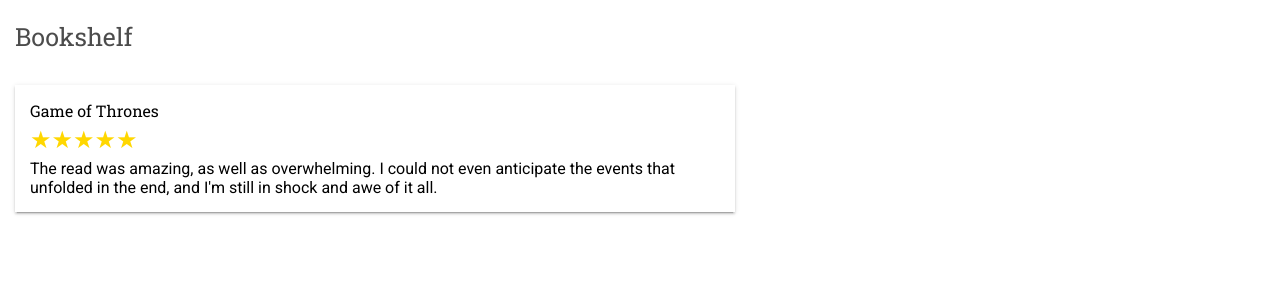
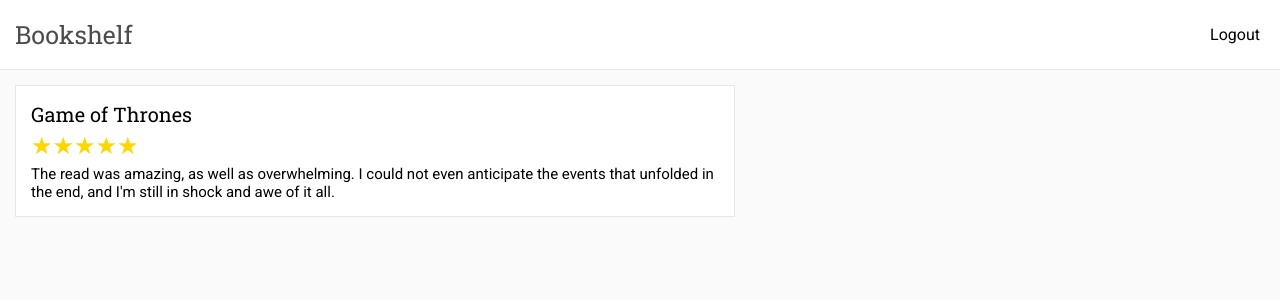
Before and after one commit to arjunu/bookshelf, a React app: page / in a window 1280 px wide. Shown: the top 300 px of the page. Built offline with nearby package versions, Linux system fonts and the light colour scheme.

Commit message:
Update card css

```diff
--- a/src/components/Login/Login.css
+++ b/src/components/Login/Login.css
@@ -9,6 +9,7 @@
 }
 
 .title {
+    font-family: 'Roboto Slab', serif;
     text-align: center;
     display: block;
     margin: 0 0 15px;
@@ -18,16 +19,15 @@
 .formWrapper {
     width: 360px;
     padding: 50px;
-    box-shadow: 0 2px 2px 0 rgba(0, 0, 0, .14), 0 3px 1px -2px rgba(0, 0, 0, .2), 0 1px 5px 0 rgba(0, 0, 0, .12);
-    background: rgba(255, 255, 255, 0.93);
-    border-radius: 5px;
+    border: 1px solid #e6e6e6;
+    background: rgb(255, 255, 255);
 }
 
 .input {
     outline: 0;
     width: 100%;
     margin: 0 0 15px;
-    padding: 15px;
+    padding: 10px;
     box-sizing: border-box;
     font-size: 14px;
 }
--- a/src/components/Reviews/Reviews.css
+++ b/src/components/Reviews/Reviews.css
@@ -1,10 +1,16 @@
+.wrapper {
+    width: 100%;
+    height: 100%;
+}
+
 .header {
     height: 70px;
-    /*box-shadow: 0 2px 2px 0 rgba(0, 0, 0, .14), 0 3px 1px -2px rgba(0, 0, 0, .2), 0 1px 5px 0 rgba(0, 0, 0, .12);*/
+    border-bottom: 1px solid rgba(0, 0, 0, .0975);
+    display: flex;
+    align-items: center;
 }
 
 .title {
-    display: inline-block;
     float: left;
     margin: 20px 15px;
     font-size: 25px;
@@ -16,13 +22,24 @@
     color: #4c4c4c;
 }
 
+.logout {
+    position: absolute;
+    right: 20px;
+    margin: auto;
+    cursor: pointer;
+}
+
 .cardList {
     padding: 15px;
+    background: #fafafa;
+    width: 100%;
+    height: 100%;
 }
 
 .card {
+    background: white;
     max-width: 720px;
-    box-shadow: 0 2px 2px 0 rgba(0, 0, 0, .14), 0 3px 1px -2px rgba(0, 0, 0, .2), 0 1px 5px 0 rgba(0, 0, 0, .12);
+    border: 1px solid #e6e6e6;
     padding: 15px;
 }
 
@@ -30,8 +47,10 @@
     margin-bottom: 5px;
     display: inline-block;
     font-family: 'Roboto Slab', serif;
+    font-size: 20px;
 }
 
 .cardDescription {
     margin-top: 5px;
+    font-size: 15px;
 }
--- a/src/components/Reviews/Reviews.js
+++ b/src/components/Reviews/Reviews.js
@@ -8,6 +8,7 @@ const Header = () => (
         <span className={styles.title}>
             <a href="/">Bookshelf</a>
         </span>
+        <span className={styles.logout}>Logout</span>
     </div>
 );
 
@@ -33,7 +34,7 @@ export default class ComponentName extends React.Component {
     render() {
 
         return (
-            <div>
+            <div className={styles.wrapper}>
                 <Header/>
                 <div className={styles.cardList}>
                     <Card/>
```
